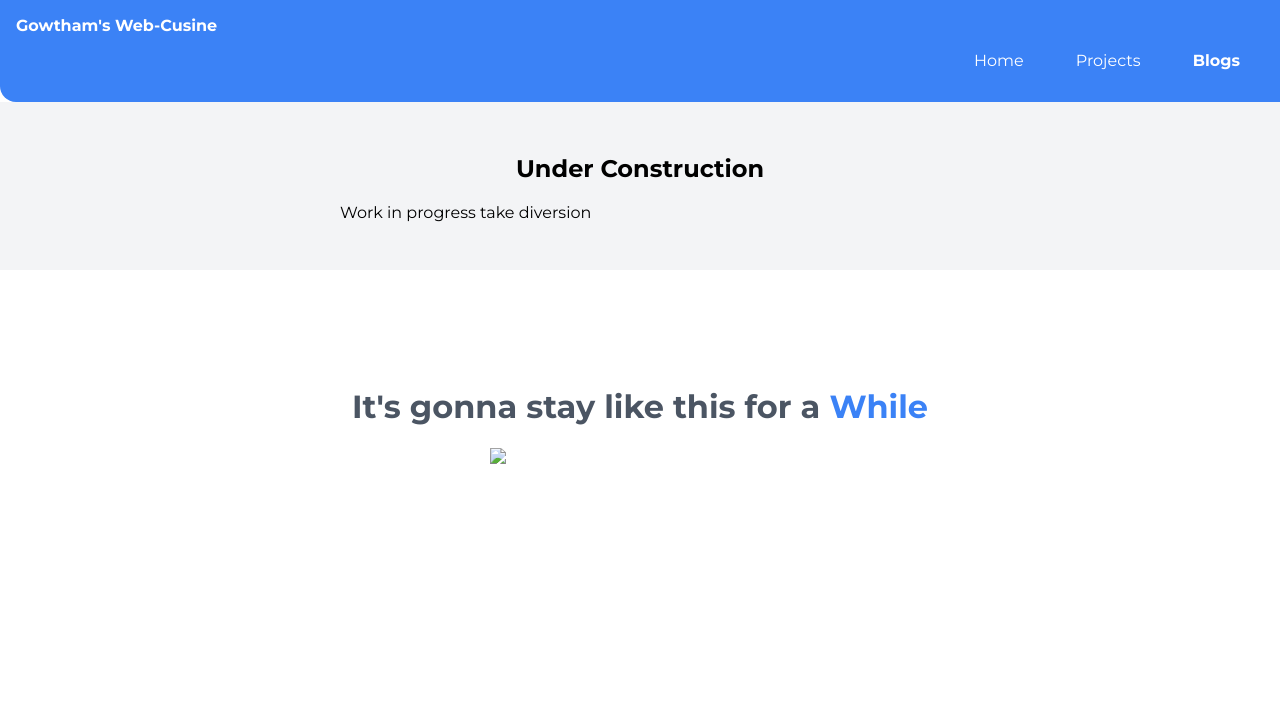
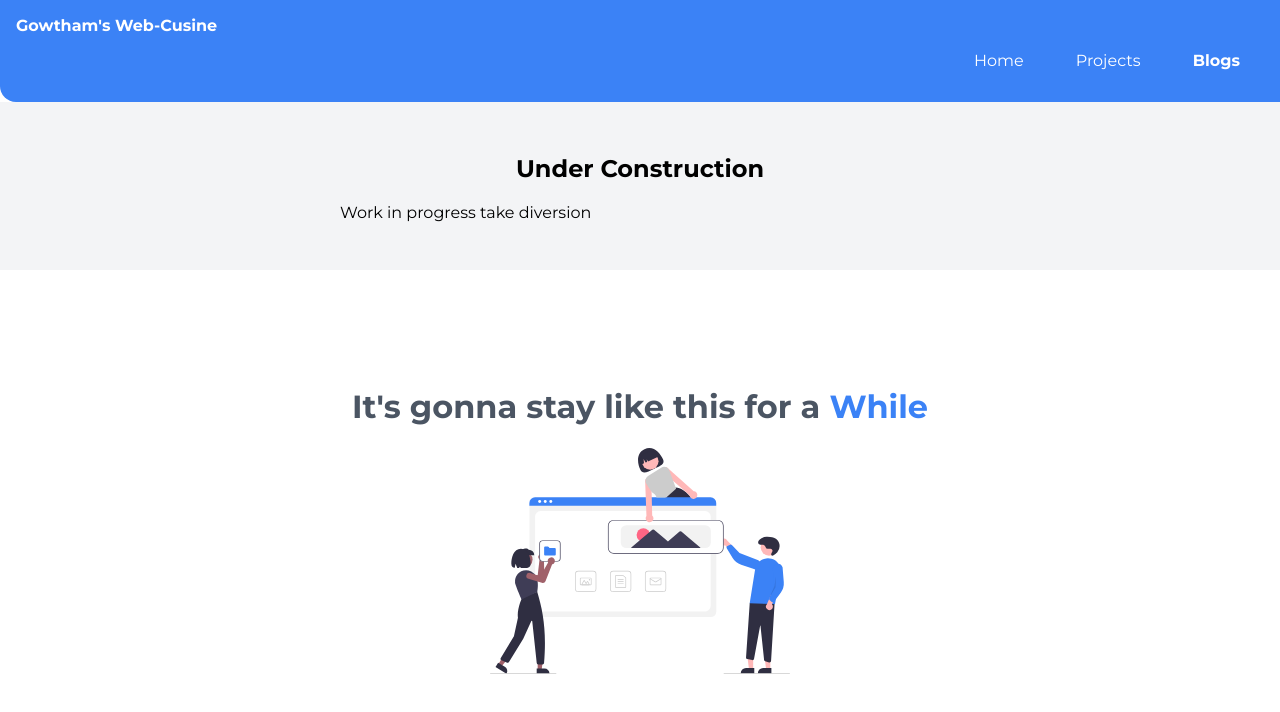
Before and after one commit to GowthamVukoti/gowthamrps, a plain HTML site: page blogs.html in a window 1280 px wide. Drawn offline with Linux system fonts and the light colour scheme.

Commit message:
fix: fixed image glitch

```diff
--- a/blogs.html
+++ b/blogs.html
@@ -38,7 +38,7 @@
 
         <h1 class="hero-heading">It's gonna stay like this for a <span style="color:var(--primary-color)">While</span>
         </h1>
-        <img class="hero-img" src="p/images/construction.svg">
+        <img class="hero-img" src="/images/construction.svg">
     </header>
 </body>
 
```
